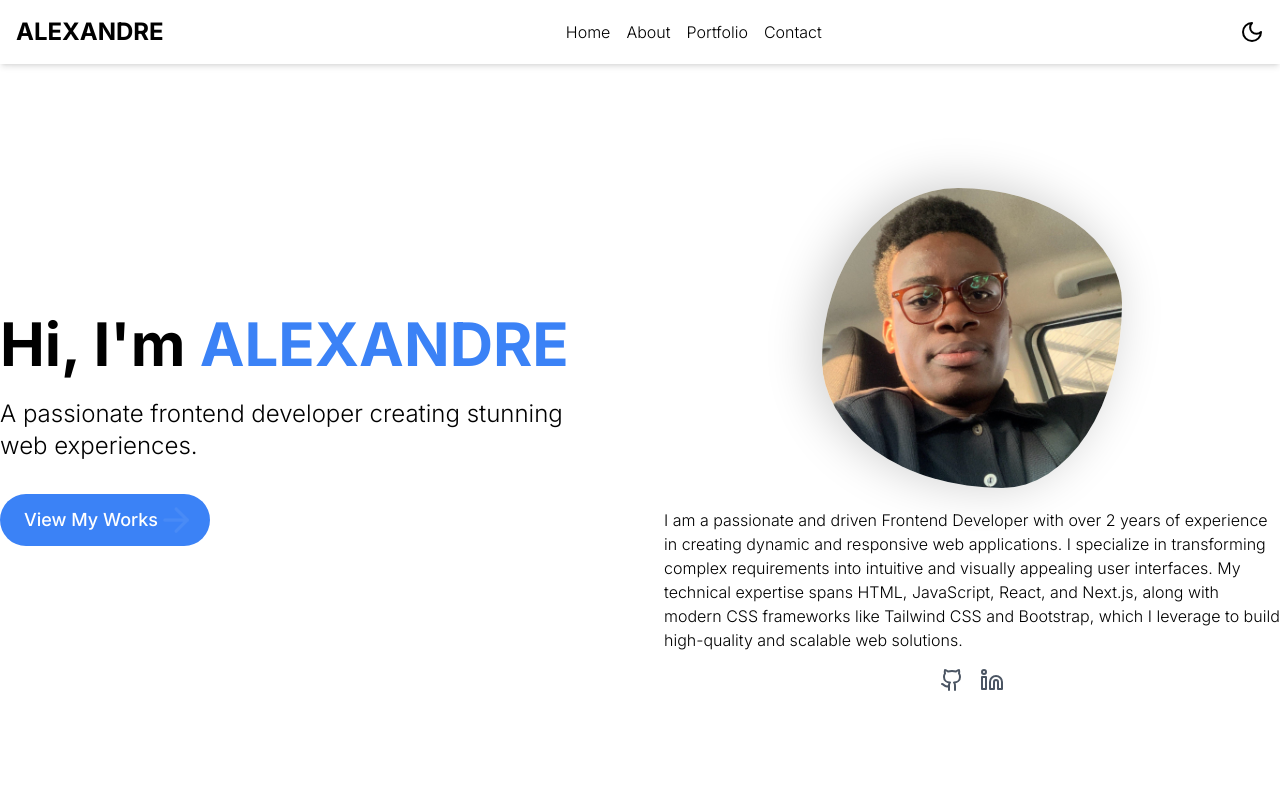
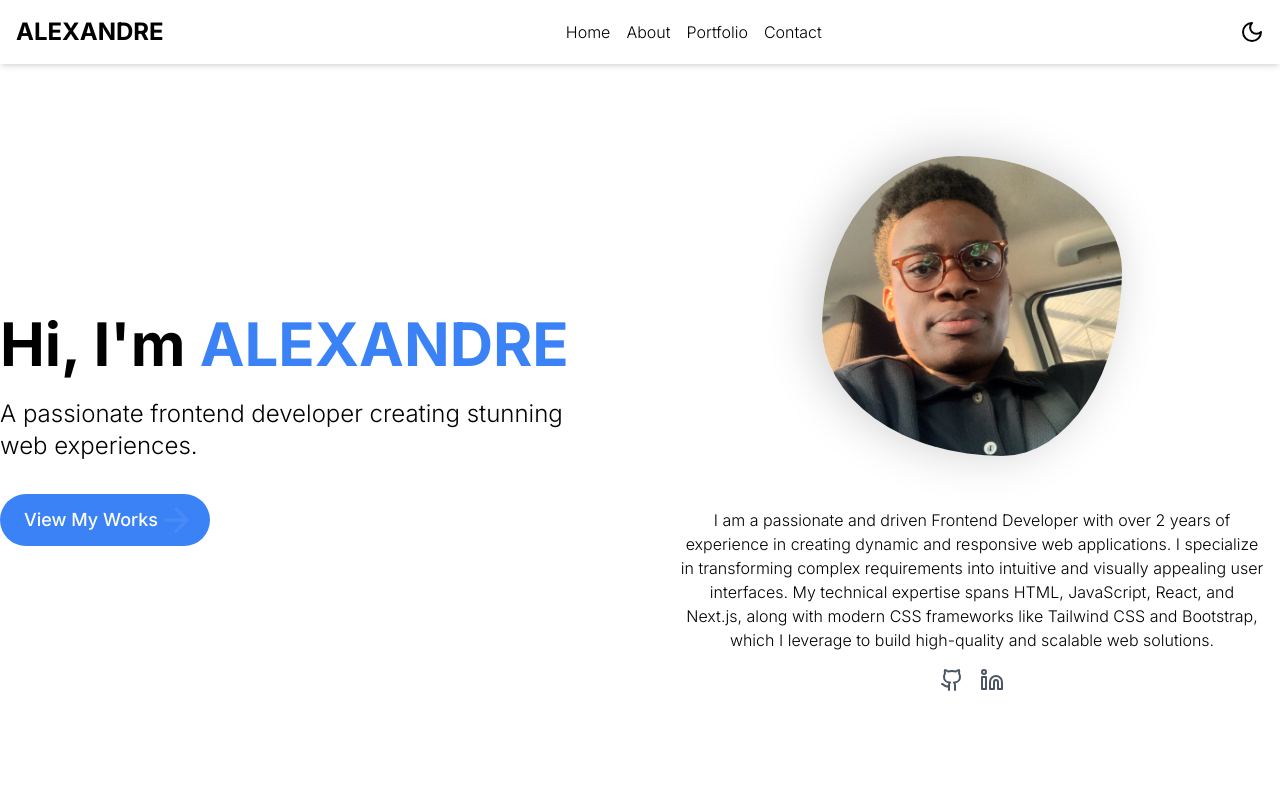
Before and after one commit to Beni-Alexandre/myPortfolio, a React (Vite) app: page / in a window 1280 px wide. Shown: the top 800 px of the page. Built offline with nearby package versions, Linux system fonts and the light colour scheme.

Commit message:
put the text on the homepage in a container

```diff
--- a/src/home.tsx
+++ b/src/home.tsx
@@ -33,15 +33,17 @@ function Home() {
               className="rounded-full mx-auto md:mx-0 shadow-lg img01 text-center"
             />
           </div>
+          <div className="max-w-screen-md mx-auto px-4 py-8">
             <div className="flex flex-col items-center ">
-            <p className="mb-4    dark:text-slate-400">
-              I am a passionate and driven Frontend Developer with over 2 years
-              of experience in creating dynamic and responsive web applications.
-              I specialize in transforming complex requirements into intuitive
-              and visually appealing user interfaces. My technical expertise
-              spans HTML, JavaScript, React, and Next.js, along with modern CSS
-              frameworks like Tailwind CSS and Bootstrap, which I leverage to
-              build high-quality and scalable web solutions.
+              <p className="mb-4 text-center   dark:text-slate-400">
+                I am a passionate and driven Frontend Developer with over 2
+                years of experience in creating dynamic and responsive web
+                applications. I specialize in transforming complex requirements
+                into intuitive and visually appealing user interfaces. My
+                technical expertise spans HTML, JavaScript, React, and Next.js,
+                along with modern CSS frameworks like Tailwind CSS and
+                Bootstrap, which I leverage to build high-quality and scalable
+                web solutions.
               </p>
 
               <div className="flex justify-center  space-x-4">
@@ -65,6 +67,7 @@ function Home() {
             </div>
           </div>
         </div>
+      </div>
       <Footer />
     </div>
   );
```
Lines whose indentation alone changed are shown as unchanged.
